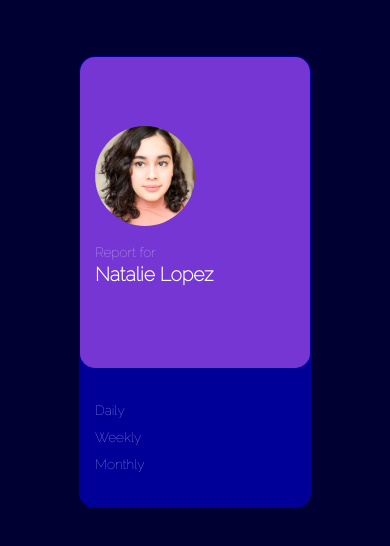
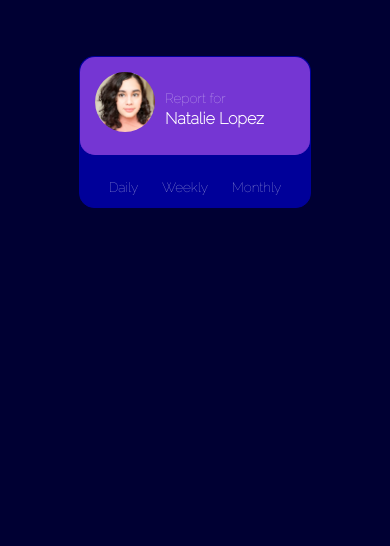
Before and after one commit to Nlopez4/time-tracker, a React (Create React App) app: page / in a window 390 px wide. Shown: the top 546 px of the page. Built offline with nearby package versions, Linux system fonts and the light colour scheme; a web font is replaced by a local one.

Commit message:
mobile design for main card component

```diff
--- a/src/components/Card/index.js
+++ b/src/components/Card/index.js
@@ -8,9 +8,13 @@ function Card() {
             <div className="card-container">
                 <div class="card-info">
                     <div class="description">
-                        <img className="photo" src={process.env.PUBLIC_URL + '/images/portfolio.jpg'} />
-                        <p className="report">Report for</p>
-                        <h1 className="name">Natalie Lopez</h1>
+                        <div className="mobile-img">
+                            <img className="photo" src={process.env.PUBLIC_URL + '/images/portfolio.jpg'} />
+                        </div>
+                        <div className="mobile-description">
+                            <p className="report">Report for</p>
+                            <h1 className="name">Natalie Lopez</h1>
+                        </div>
                     </div>
                 </div>
                 <ul className="days">
--- a/src/components/Card/styles.css
+++ b/src/components/Card/styles.css
@@ -42,7 +42,7 @@
 
 .name {
     font-family: 'Raleway', sans-serif;
-    font-size: clamp(1.2rem, 1.3vw, 1.5rem);
+    font-size: clamp(1rem, 1.3vw, 1.5rem);
     font-weight: bold;
     margin-top: -10px;
 }
@@ -65,3 +65,39 @@
     padding: 15px;
     opacity: 0.7;
 }
+
+@media all and (max-width: 600px){
+	.card-container {
+        width: 230px;
+        height: 150px;
+    }
+
+    .card-info {
+        width: 230px;
+        height: 100px;
+    }
+
+    .description {
+        width: 230px;
+    }
+
+    .photo {
+        width: 60px;
+        height: 60px;
+    }
+
+
+    .mobile-description {
+        margin-left: 70px;
+        margin-top: -60px;
+        display: flex;
+        flex-direction: column;
+    }
+
+    .days {
+        padding: 5px;
+        display: flex;
+        flex-direction: row;
+        justify-content: space-evenly;
+    }
+}
```
